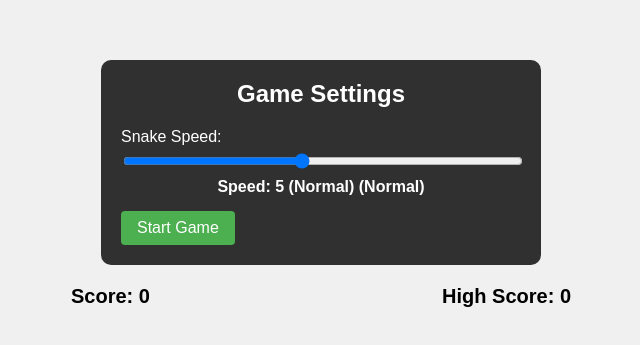
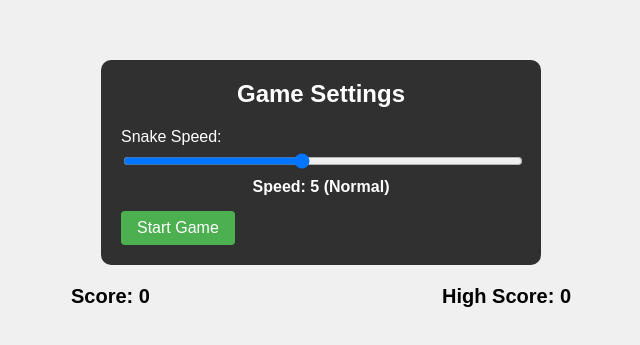
Before and after one commit to NavidValizadeh/snake2D, a plain HTML site: page index.html in a window 1280 px wide. Shown: the part 211-556 px from the top of the page, without its empty margins (319-959 px from the left). Drawn offline with Linux system fonts and the light colour scheme.

Commit message:
Update index.html

```diff
--- a/index.html
+++ b/index.html
@@ -567,7 +567,7 @@
       document.querySelector('.d-pad').style.display = 'none';
       settingsPanel.style.display = 'block';
       speedSlider.value = gameSpeed;
-      speedValue.textContent = gameSpeed + " (Normal)";
+      speedValue.textContent = gameSpeed;
     };
   </script>
 </body>
```
